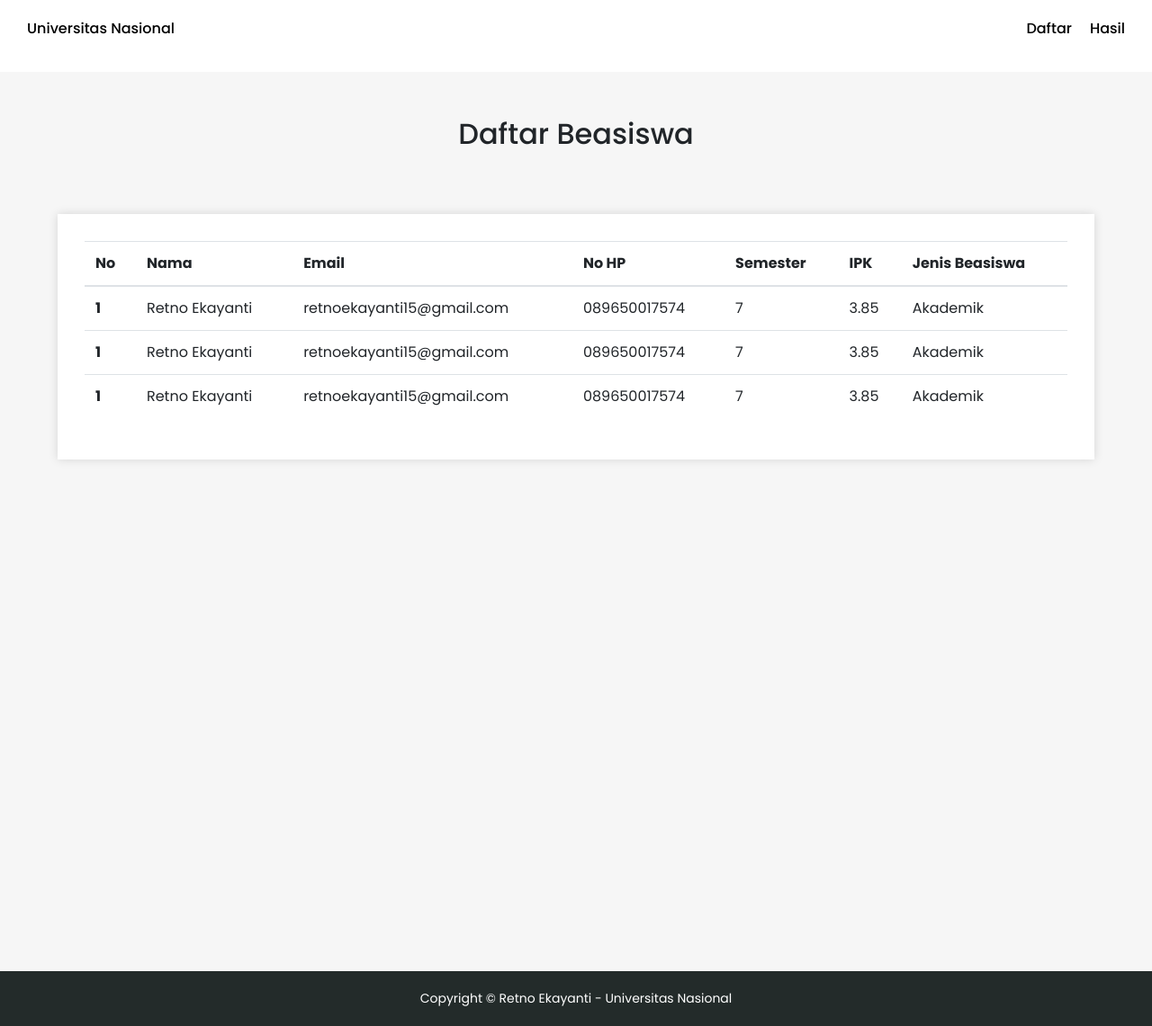
After one commit to reykayanti/47.-BNSP---Retno-Ekayanti, a PHP site: page /hasil.html in a window 1280 px wide. The commit adds this page. Shown: the whole page at 90% size. Run offline with PHP 8.4, Linux system fonts and the light colour scheme.

Commit message:
frontend hasil (table)

```diff
--- a/frontend/daftar.html
+++ b/frontend/daftar.html
@@ -9,7 +9,7 @@
   </head>
   <body>
     <nav>
-      <a href="#"><div class="logo">Universitas Nasional</div></a>
+      <a href="home.html"><div class="logo">Universitas Nasional</div></a>
       <ul>
         <li><a href="daftar.html">Daftar</a></li>
         <li><a href="hasil.html">Hasil</a></li>
--- /dev/null
+++ b/frontend/hasil.html
@@ -0,0 +1,70 @@
+<!DOCTYPE html>
+<html lang="en">
+  <head>
+    <meta charset="UTF-8" />
+    <meta http-equiv="X-UA-Compatible" content="IE=edge" />
+    <meta name="viewport" content="width=device-width, initial-scale=1.0" />
+    <link rel="stylesheet" href="https://cdn.jsdelivr.net/npm/bootstrap@4.1.3/dist/css/bootstrap.min.css" integrity="sha384-MCw98/SFnGE8fJT3GXwEOngsV7Zt27NXFoaoApmYm81iuXoPkFOJwJ8ERdknLPMO" crossorigin="anonymous" />
+    <link rel="stylesheet" href="style.css" />
+    <title>Form Pendaftaran Beasiswa</title>
+  </head>
+  <body>
+    <nav>
+      <a href="home.html"><div class="logo">Universitas Nasional</div></a>
+      <ul>
+        <li><a href="daftar.html">Daftar</a></li>
+        <li><a href="hasil.html">Hasil</a></li>
+      </ul>
+    </nav>
+    <main>
+      <center>
+        <h2>Daftar Beasiswa</h2>
+      </center>
+      <div class="boxx">
+        <table class="table">
+          <thead>
+            <tr>
+              <th scope="col">No</th>
+              <th scope="col">Nama</th>
+              <th scope="col">Email</th>
+              <th scope="col">No HP</th>
+              <th scope="col">Semester</th>
+              <th scope="col">IPK</th>
+              <th scope="col">Jenis Beasiswa</th>
+            </tr>
+          </thead>
+          <tbody>
+            <tr>
+              <th scope="row">1</th>
+              <td>Retno Ekayanti</td>
+              <td>retnoekayanti15@gmail.com</td>
+              <td>089650017574</td>
+              <td>7</td>
+              <td>3.85</td>
+              <td>Akademik</td>
+            </tr>
+            <tr>
+              <th scope="row">1</th>
+              <td>Retno Ekayanti</td>
+              <td>retnoekayanti15@gmail.com</td>
+              <td>089650017574</td>
+              <td>7</td>
+              <td>3.85</td>
+              <td>Akademik</td>
+            </tr>
+            <tr>
+              <th scope="row">1</th>
+              <td>Retno Ekayanti</td>
+              <td>retnoekayanti15@gmail.com</td>
+              <td>089650017574</td>
+              <td>7</td>
+              <td>3.85</td>
+              <td>Akademik</td>
+            </tr>
+          </tbody>
+        </table>
+      </div>
+    </main>
+    <footer>Copyright © Retno Ekayanti - Universitas Nasional</footer>
+  </body>
+</html>
--- a/frontend/home.html
+++ b/frontend/home.html
@@ -9,7 +9,7 @@
   </head>
   <body>
     <nav>
-      <a href="#"><div class="logo">Universitas Nasional</div></a>
+      <a href="home.html"><div class="logo">Universitas Nasional</div></a>
       <ul>
         <li><a href="daftar.html">Daftar</a></li>
         <li><a href="hasil.html">Hasil</a></li>
--- a/frontend/style.css
+++ b/frontend/style.css
@@ -150,3 +150,15 @@ form .btn .batal {
   padding: 10px 0;
   background-color: #db4949;
 }
+/* hasil */
+.boxx {
+  background-color: white;
+  padding: 30px;
+  margin: auto;
+  margin-top: 70px;
+  width: 90%;
+  box-shadow: 0 0 10px rgba(0, 0, 0, 0.137);
+}
+table {
+  padding-top: 30px;
+}
```
